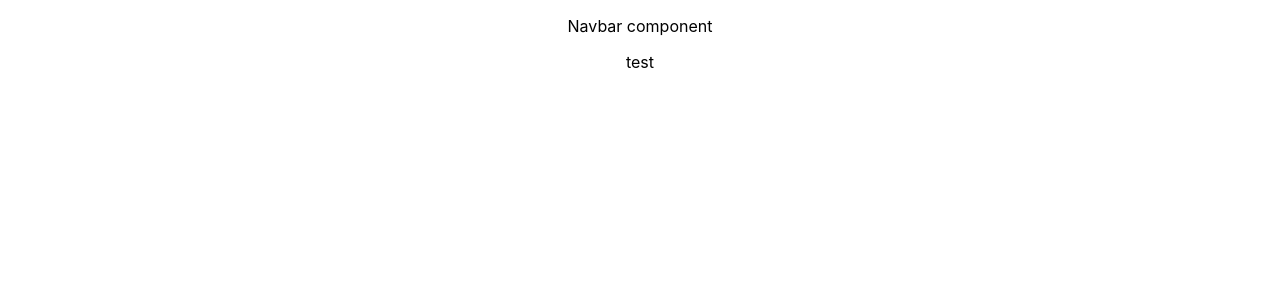
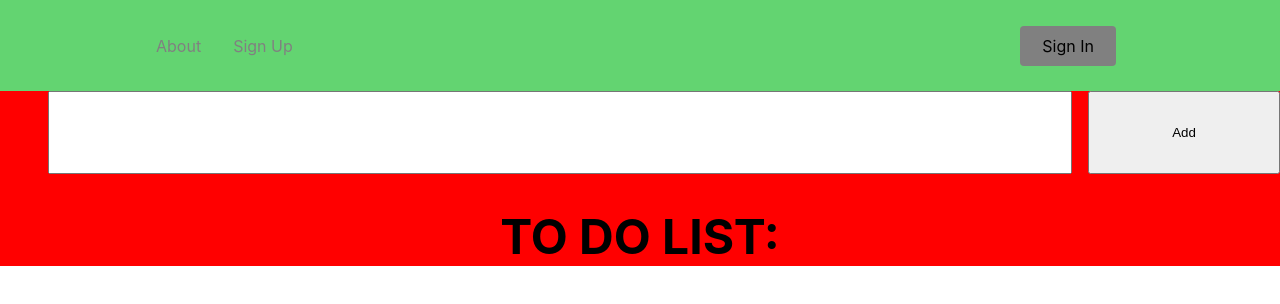
Before and after one commit to BD-Git-Hub/MacroCalculatorWebsite, a React (Create React App) app: page / in a window 1280 px wide. Shown: the top 304 px of the page. Built offline with nearby package versions, Linux system fonts and the light colour scheme.

Commit message:
added navbar, todolist, input field with css

```diff
--- a/package.json
+++ b/package.json
@@ -12,7 +12,10 @@
     "@types/react-dom": "^17.0.9",
     "react": "^17.0.2",
     "react-dom": "^17.0.2",
+    "react-icons": "^4.3.1",
+    "react-router-dom": "^5.3.0",
     "react-scripts": "4.0.3",
+    "styled-components": "^5.3.1",
     "typescript": "^4.4.3",
     "web-vitals": "^1.1.2"
   },
@@ -39,5 +42,8 @@
       "last 1 firefox version",
       "last 1 safari version"
     ]
+  },
+  "devDependencies": {
+    "@types/react-router-dom": "^5.3.1"
   }
 }
--- a/src/App.css
+++ /dev/null
@@ -1,38 +0,0 @@
-.App {
-  text-align: center;
-}
-
-.App-logo {
-  height: 40vmin;
-  pointer-events: none;
-}
-
-@media (prefers-reduced-motion: no-preference) {
-  .App-logo {
-    animation: App-logo-spin infinite 20s linear;
-  }
-}
-
-.App-header {
-  background-color: #282c34;
-  min-height: 100vh;
-  display: flex;
-  flex-direction: column;
-  align-items: center;
-  justify-content: center;
-  font-size: calc(10px + 2vmin);
-  color: white;
-}
-
-.App-link {
-  color: #61dafb;
-}
-
-@keyframes App-logo-spin {
-  from {
-    transform: rotate(0deg);
-  }
-  to {
-    transform: rotate(360deg);
-  }
-}
--- a/src/App.tsx
+++ b/src/App.tsx
@@ -1,14 +1,14 @@
-import './App.css';
-import Navbar from './components/navbar/Navbar';
+import { BrowserRouter as Router, Switch, Route} from 'react-router-dom'
+import Navbar from './components/navbar';
+import Main from './components/pages';
+
 
 function App() {
   return (
-    <div className="App">
+    <Router>
       <Navbar/>
-      <p>test</p>
-
-
-    </div>
+      <Main/>
+    </Router>
   );
 }
 
--- a/src/components/navbar/Navbar.js
+++ /dev/null
@@ -1,11 +0,0 @@
-import React from 'react'
-
-const Navbar = () => {
-    return (
-        <div>
-            <p>Navbar component</p>
-        </div>
-    )
-}
-
-export default Navbar
--- /dev/null
+++ b/src/components/navbar/NavbarElements.js
@@ -0,0 +1,86 @@
+import { FaBars } from "react-icons/fa";
+import { NavLink as Link } from "react-router-dom";
+import styled from "styled-components";
+
+export const Nav = styled.nav`
+  background: #63D471;
+  height: 85px;
+  display: flex;
+  justify-content: space-between;
+  padding: 0.2rem calc((100vw - 1000px) / 2);
+  z-index: 12;
+  /* Third Nav */
+  /* justify-content: flex-start; */
+`;
+
+export const NavLink = styled(Link)`
+  color: #808080;
+  display: flex;
+  align-items: center;
+  text-decoration: none;
+  padding: 0 1rem;
+  height: 100%;
+  cursor: pointer;
+  &.active {
+    color: #000000;
+  }
+`;
+
+export const Bars = styled(FaBars)`
+  display: none;
+  color: #808080;
+  @media screen and (max-width: 768px) {
+    display: block;
+    position: absolute;
+    top: 0;
+    right: 0;
+    transform: translate(-100%, 75%);
+    font-size: 1.8rem;
+    cursor: pointer;
+  }
+`;
+
+export const NavMenu = styled.div`
+  display: flex;
+  align-items: center;
+  margin-right: -24px;
+  /* Second Nav */
+  /* margin-right: 24px; */
+  /* Third Nav */
+  /* width: 100vw;
+  white-space: nowrap; */
+  @media screen and (max-width: 768px) {
+    display: none;
+  }
+`;
+
+export const NavBtn = styled.nav`
+  display: flex;
+  align-items: center;
+  margin-right: 24px;
+  /* Third Nav */
+  /* justify-content: flex-end;
+  width: 100vw; */
+  @media screen and (max-width: 768px) {
+    display: none;
+  }
+`;
+
+export const NavBtnLink = styled(Link)`
+  border-radius: 4px;
+  background: #808080;
+  padding: 10px 22px;
+  color: #000000;
+  outline: none;
+  border: none;
+  cursor: pointer;
+  transition: all 0.2s ease-in-out;
+  text-decoration: none;
+  /* Second Nav */
+  margin-left: 24px;
+  &:hover {
+    transition: all 0.2s ease-in-out;
+    background: #fff;
+    color: #808080;
+  }
+`;
--- /dev/null
+++ b/src/components/navbar/index.js
@@ -0,0 +1,19 @@
+import { Bars, Nav, NavBtn, NavBtnLink, NavMenu, NavLink } from "./NavbarElements";
+
+
+const Navbar = () => {
+  return (
+    <Nav>
+      <Bars />
+      <NavMenu>
+        <NavLink to="/about">About</NavLink>
+        <NavLink to="/signup">Sign Up</NavLink>
+      </NavMenu>
+      <NavBtn>
+        <NavBtnLink to="/signin">Sign In</NavBtnLink>
+      </NavBtn>
+    </Nav>
+  );
+};
+
+export default Navbar;
--- /dev/null
+++ b/src/components/pages/index.js
@@ -0,0 +1,55 @@
+import { Fragment, useRef } from "react";
+import styled from "styled-components";
+
+const StyledDiv = styled.div`
+  background-color: red;
+  width: 100%;
+  margin: 0 auto;
+`;
+
+const StyledInput = styled.input`
+  width: 80%;
+  padding: 2rem 3rem;
+  box-sizing: border-box;
+  margin-left 3rem;
+`;
+
+const StyledInputButton = styled.button`
+  width: 15%;
+  padding: 2rem 3rem;
+  margin-left: 1rem;
+`;
+
+const Styledh1 = styled.h1`
+  text-align: center;
+  font-size: 3rem;
+`;
+
+const StyledInputDiv = styled.div`
+  background-color: blue;
+`;
+
+const Main = () => {
+  const inputRef = useRef();
+
+  const addBtnHandler = () => {
+
+    //send data
+
+    //clear input field
+
+  };
+
+  return (
+    <Fragment>
+      <StyledDiv>
+        <StyledInput type="text" ref={inputRef}></StyledInput>
+        <StyledInputButton onClick={addBtnHandler}>Add</StyledInputButton>
+        <Styledh1>TO DO LIST:</Styledh1>
+      </StyledDiv>
+      <StyledInputDiv></StyledInputDiv>
+    </Fragment>
+  );
+};
+
+export default Main;
```
Also changed, not shown: src/components/pages/About.js (added, +20 -0 lines), src/components/pages/Signup.js (added, +19 -0 lines), src/components/userItems/UserItem.js (added, +11 -0 lines), src/components/userItems/UserItems.js (added, +10 -0 lines), 1 other file (tests, documents, lock files or other folders).
